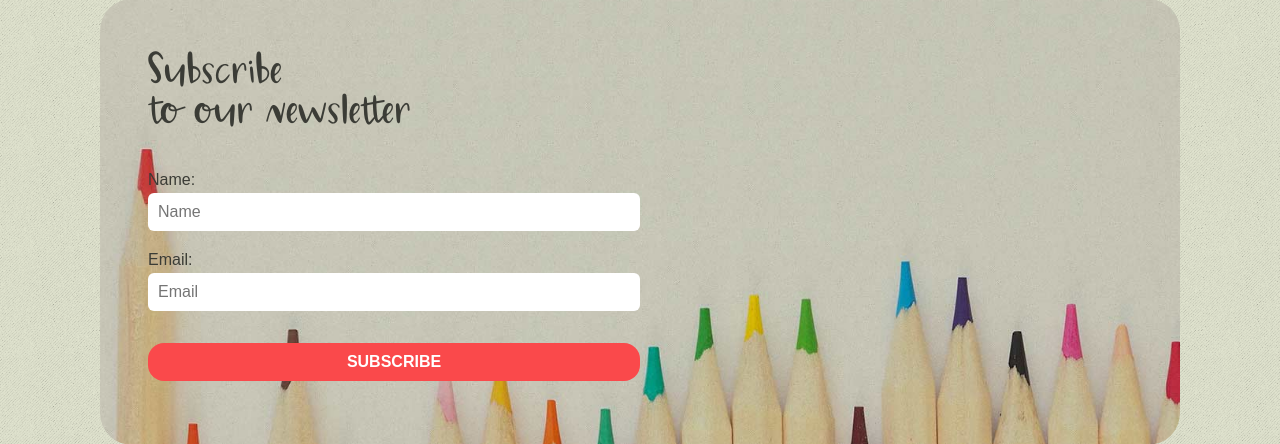
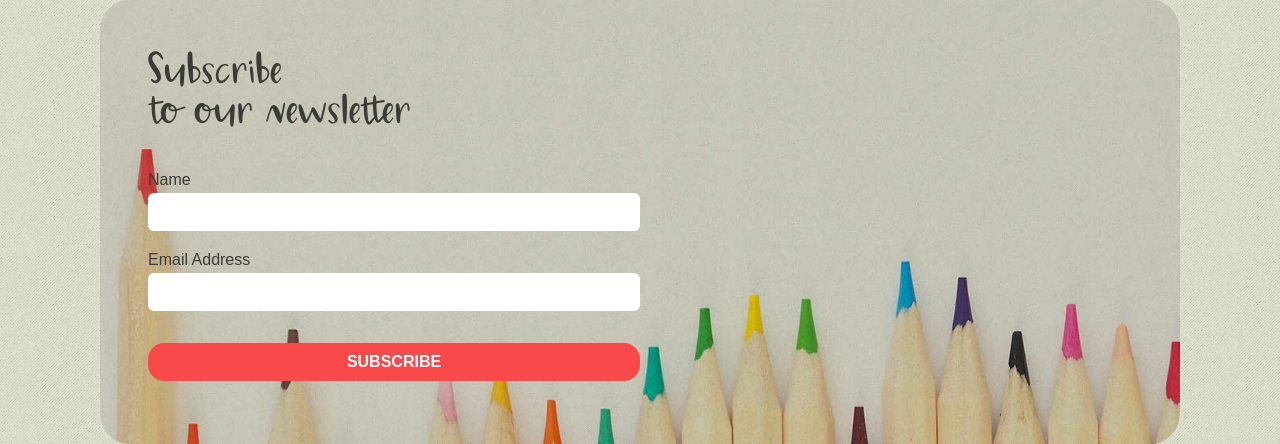
Before and after one commit to BrightdayStudio/webdev-lessons, a PHP site: page / in a window 1280 px wide. Shown: the part 3577-4021 px from the top of the page. Run offline with PHP 8.4, Linux system fonts and the light colour scheme.

Commit message:
mailchimp

```diff
--- a/css/style.css
+++ b/css/style.css
@@ -278,14 +278,14 @@ form.stacked label{
 	display:block;
 }
 
-#response {
+.response {
 	padding: 20px;
 	background-color: #eee;
 	color: #333;
 	-webkit-transition: all 0.5s ease 0s;
 	-o-transition: all 0.5s ease 0s;
 	transition: all 0.5s ease 0s;
-	display: none; /* hide the response to begin*/
+	/*display: none;  hide the response to begin handle inline*/
 }
 
 @media (max-width: 800px) {
--- a/index.html
+++ b/index.html
@@ -117,21 +117,29 @@
         <div class="">
             <h3>Subscribe<br>
       to our newsletter</h3>
-            <form class="stacked">
-                <label>Name:
-                    <input type="text" value="" placeholder="Name">
-                </label>
-                <label>Email:
-                    <input type="email" value="" placeholder="Email">
-                </label>
-                <div>
-                    <div id="response">
-                        Response
-                    </div>
-                    <input type="submit" value="Subscribe" class="btn">
-                </div>
-            </form>
-        </div>
+
+          <div id="mc_embed_signup">
+          <form action="https://leannephillips.us8.list-manage.com/subscribe/post?u=5ddfee243d3548ef17b2c9960&amp;id=3152bb0f88" method="post" id="mc-embedded-subscribe-form" name="mc-embedded-subscribe-form" class="validate stacked" target="_blank" validate>
+
+            <div class="mc-field-group">
+              <label for="mce-NAME">Name </label>
+              <input type="text" value="" name="NAME" class="" id="mce-NAME">
+            </div>
+          <div class="mc-field-group">
+          <label for="mce-EMAIL">Email Address </label>
+          <input type="email" value="" name="EMAIL" class="required email" id="mce-EMAIL">
+          </div>
+          <div id="mce-responses" class="clear">
+            <div class="response" id="mce-error-response" style="display:none"></div>
+            <div class="response" id="mce-success-response" style="display:none"></div>
+          </div>
+            <div style="position: absolute; left: -5000px;" aria-hidden="true"><input type="text" name="b_5ddfee243d3548ef17b2c9960_3152bb0f88" tabindex="-1" value=""></div>
+            <div class="clear"><input type="submit" value="Subscribe" name="subscribe" id="mc-embedded-subscribe" class="button"></div>
+
+          </form>
+          </div>
+          </div>
+
     </section>
 
     <footer>
```
